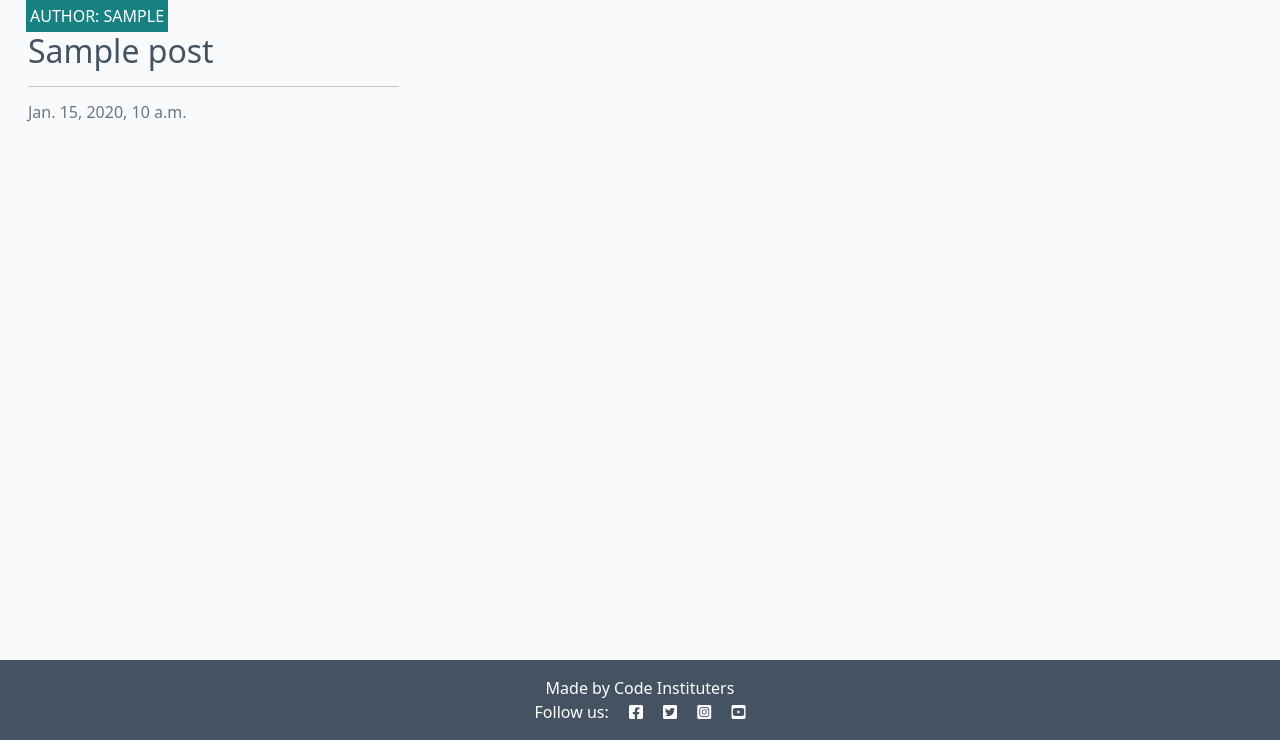
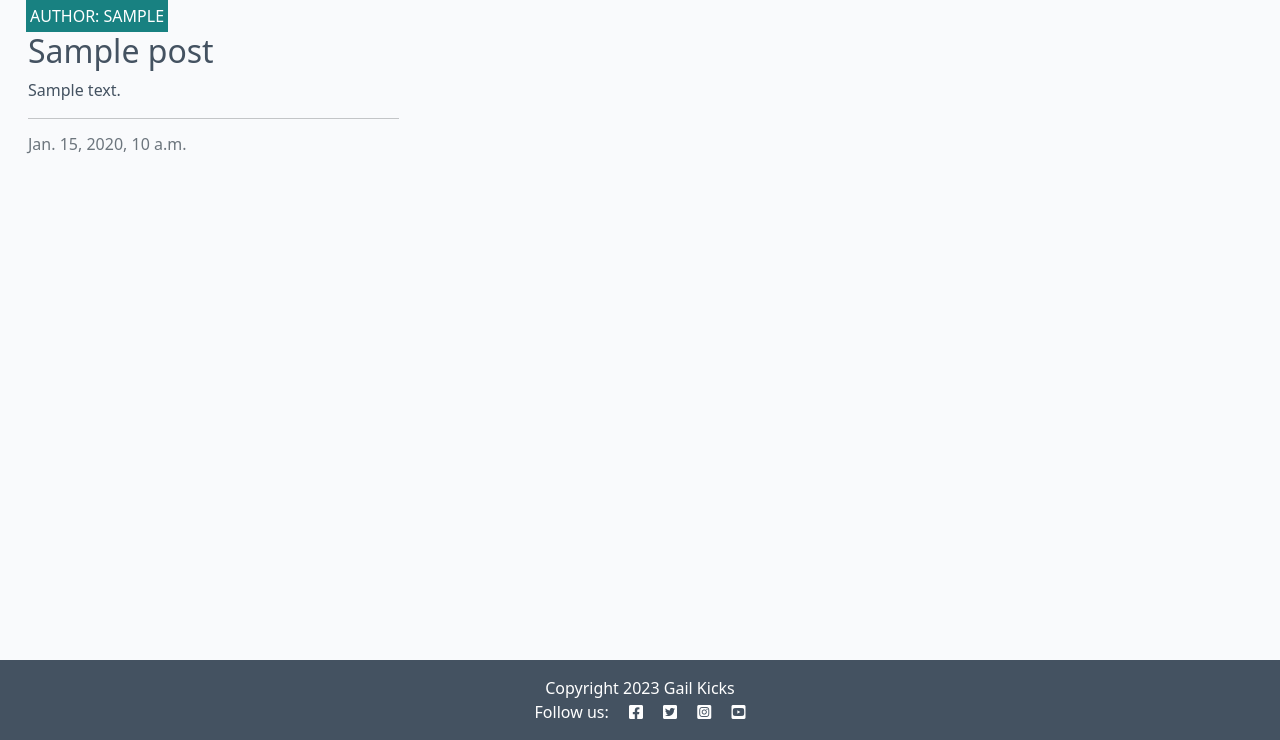
Before and after one commit to Gkicks/django-blog-dec23, a Django app: page / in a window 1280 px wide. Shown: the part 60-800 px from the top of the page. Run offline with Django 4.2, Linux system fonts and the light colour scheme; tables that the repository leaves empty hold one stand-in row (values such as "Sample post").

Commit message:
complete unit variables and control structures

```diff
--- a/blog/templates/blog/index.html
+++ b/blog/templates/blog/index.html
@@ -17,6 +17,7 @@
               </div>
               <a href="#" class="post-link">
                 <h2 class="card-title">{{ post.title }}</h2>
+                <p class="card-text">{{ post.excerpt }}</p>
               </a>
 
               <hr />
@@ -45,4 +46,4 @@
 </div>
 
 <!-- index.html content ends here -->
-{% endblock %}
+{% endblock %} {% block copyright %} Copyright 2023 Gail Kicks {% endblock %}
```
